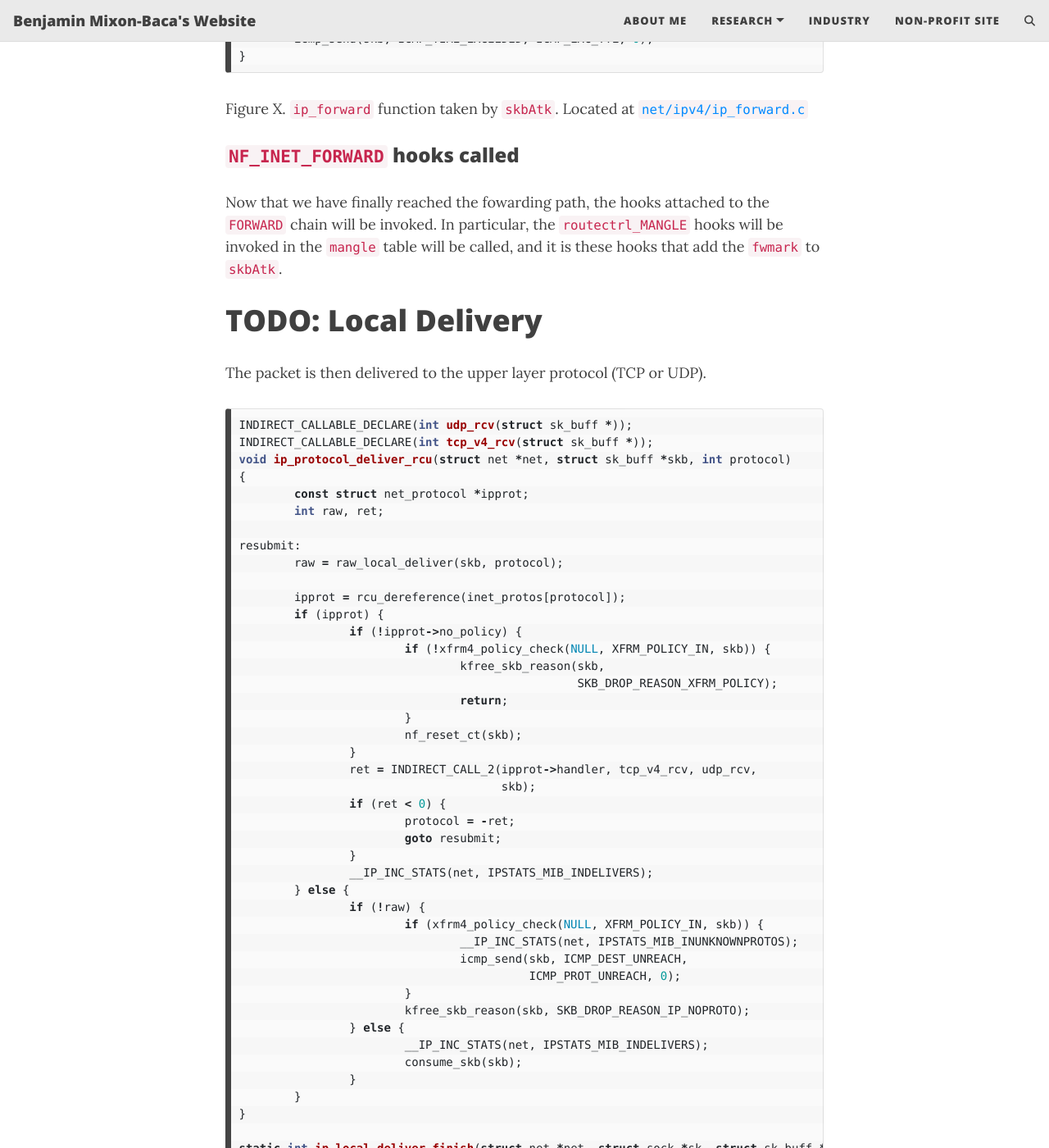
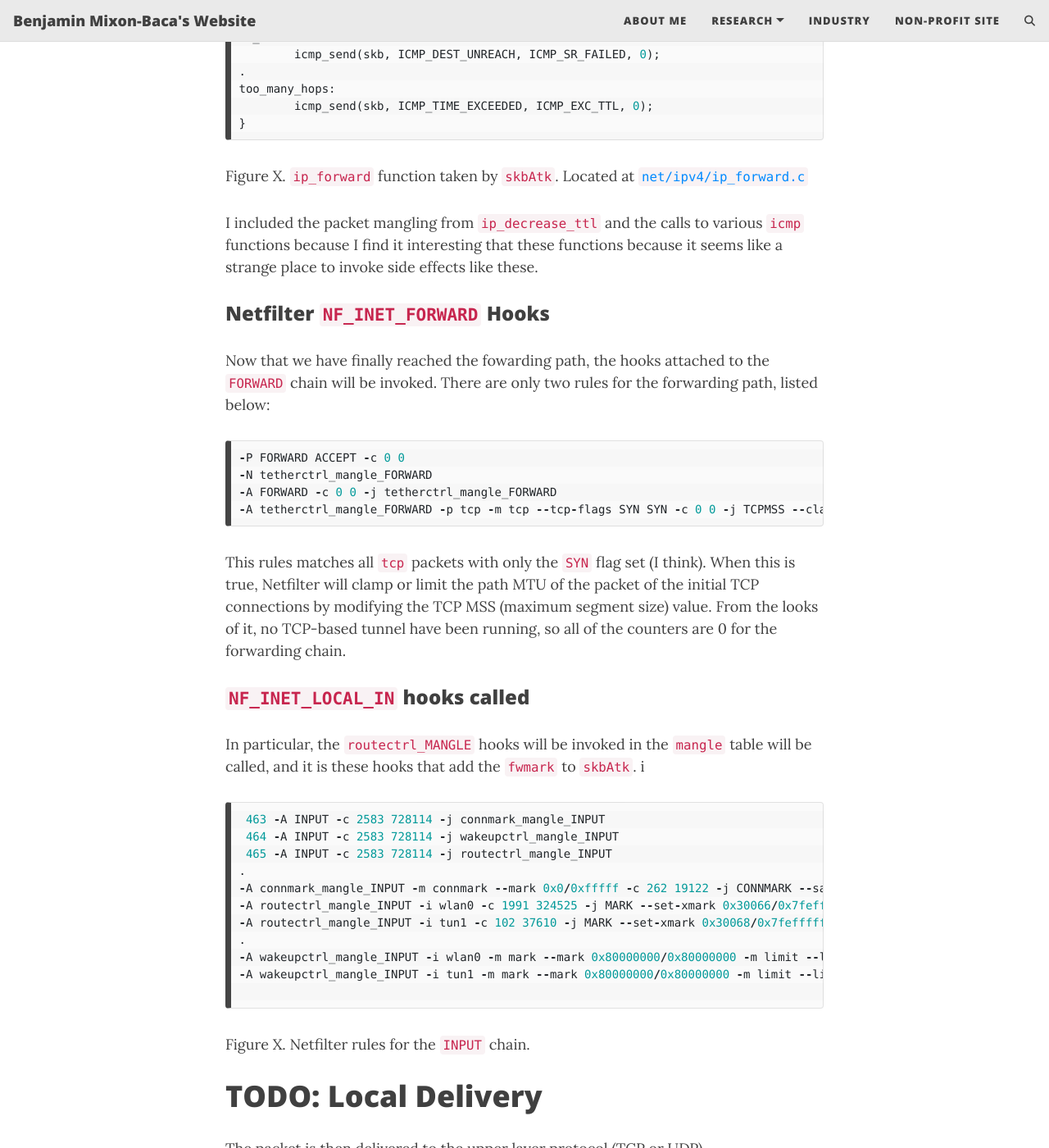
Before and after one commit to bmixonba/bmixonba.github.io, a Jekyll site: the page built from _posts/2025-05-21-Linux-Routing.md, in a window 1280 px wide and 1400 px high, scrolled down 52583 px. Shown: the whole window at 82% size. Built offline with Jekyll 4.4.1, drawn with Linux system fonts in a browser that asks for light colours; comment, search, counter and statistics services are not loaded; some of the changed text lies outside the part shown.

Commit message:
Added info on Netfilter calls during the forwarding path

````diff
--- a/_posts/2025-05-21-Linux-Routing.md
+++ b/_posts/2025-05-21-Linux-Routing.md
@@ -1170,6 +1170,8 @@ Figure 34. Main receive function for tunnel device. Defined in [`driver/net/tun.
 
 ## Network Layer
 
+### `INET` Receive Path
+
 After the packets have been aggregated and passed up the network stack through
 GRO, the `ip_rcv` function is called. Recall that it is not called directly,
 but through the `ip_packet_type` registered with the kernel.
@@ -1357,8 +1359,6 @@ Figure X. Function call stack after call to `emac_mac_rx_process`
 The `ip_rcv_finish` function is responsible for checking whether the "ingress
 device is enslaved to an L3 master", otherwise, it calls the actual routing
 code, `ip_rcv_finish_core`.
-
-
 
 ```c
 static int ip_rcv_finish_core(struct net *net,
@@ -1458,8 +1458,6 @@ emac_mac_rx_process(napi,budget)
 ---------------ip_route_input_rcu(skb, daddr, saddr, dscp, dev, &res)
 ```
 Figure X. Function call stack after call to `emac_mac_rx_process`
-
-
 
 ```c
 struct fib_result {
@@ -2233,6 +2231,7 @@ emac_mac_rx_process(napi,budget)
 ```
 Figure X. Function call stack after call to `emac_mac_rx_process`
 
+### `INET` Forwarding Path from `wlan0` to `tun1`
 
 ```c
 int ip_forward(struct sk_buff *skb)
@@ -2272,16 +2271,51 @@ too_many_hops:
 	icmp_send(skb, ICMP_TIME_EXCEEDED, ICMP_EXC_TTL, 0);
 }
 ```
-Figure X. `ip_forward` function taken by `skbAtk`. Located at [`net/ipv4/ip_forward.c`](https://github.com/torvalds/linux/blob/master/net/ipv4/ip_forward.c#L83)
-
-
-### `NF_INET_FORWARD` hooks called
+Figure X. `ip_forward` function taken by `skbAtk`. Located at
+[`net/ipv4/ip_forward.c`](https://github.com/torvalds/linux/blob/master/net/ipv4/ip_forward.c#L83)
+
+I included the packet mangling from `ip_decrease_ttl` and the calls to various
+`icmp` functions because I find it interesting that these functions because it
+seems like a strange place to invoke side effects like these.
+
+### Netfilter `NF_INET_FORWARD` Hooks
 
 Now that we have finally reached the fowarding path, the hooks attached
-to the `FORWARD` chain will be invoked. In particular, the `routectrl_MANGLE`
+to the `FORWARD` chain will be invoked. There are only two rules for the forwarding path,
+listed below:
+
+```c
+-P FORWARD ACCEPT -c 0 0
+-N tetherctrl_mangle_FORWARD
+-A FORWARD -c 0 0 -j tetherctrl_mangle_FORWARD
+-A tetherctrl_mangle_FORWARD -p tcp -m tcp --tcp-flags SYN SYN -c 0 0 -j TCPMSS --clamp-mss-to-pmtu
+```
+This rules matches all `tcp` packets with only the `SYN` flag set (I think).
+When this is true, Netfilter will clamp or limit the path MTU of the packet of
+the initial TCP connections by modifying the TCP MSS (maximum segment size)
+value.  From the looks of it, no TCP-based tunnel have been running, so all of
+the counters are 0 for the forwarding chain.
+
+### `NF_INET_LOCAL_IN` hooks called
+
+In particular, the `routectrl_MANGLE`
 hooks will be invoked in the `mangle` table will be called, and it is these
 hooks that add the `fwmark` to `skbAtk`.
-
+i
+```c
+ 463 -A INPUT -c 2583 728114 -j connmark_mangle_INPUT
+ 464 -A INPUT -c 2583 728114 -j wakeupctrl_mangle_INPUT
+ 465 -A INPUT -c 2583 728114 -j routectrl_mangle_INPUT
+.
+-A connmark_mangle_INPUT -m connmark --mark 0x0/0xfffff -c 262 19122 -j CONNMARK --save-mark --nfmask 0xfffff --ctmask 0xfffff
+-A routectrl_mangle_INPUT -i wlan0 -c 1991 324525 -j MARK --set-xmark 0x30066/0x7fefffff
+-A routectrl_mangle_INPUT -i tun1 -c 102 37610 -j MARK --set-xmark 0x30068/0x7fefffff
+.
+-A wakeupctrl_mangle_INPUT -i wlan0 -m mark --mark 0x80000000/0x80000000 -m limit --limit 10/sec -c 295 15316 -j NFLOG --nflog-prefix "44     1492361229:wlan0" --nflog-group 3 --nflog-threshold 8
+-A wakeupctrl_mangle_INPUT -i tun1 -m mark --mark 0x80000000/0x80000000 -m limit --limit 10/sec -c 0 0 -j NFLOG --nflog-prefix "450082295     821:tun1" --nflog-group 3 --nflog-threshold 8
+
+```
+Figure X. Netfilter rules for the `INPUT` chain.
 
 # TODO: Local Delivery
 
````
